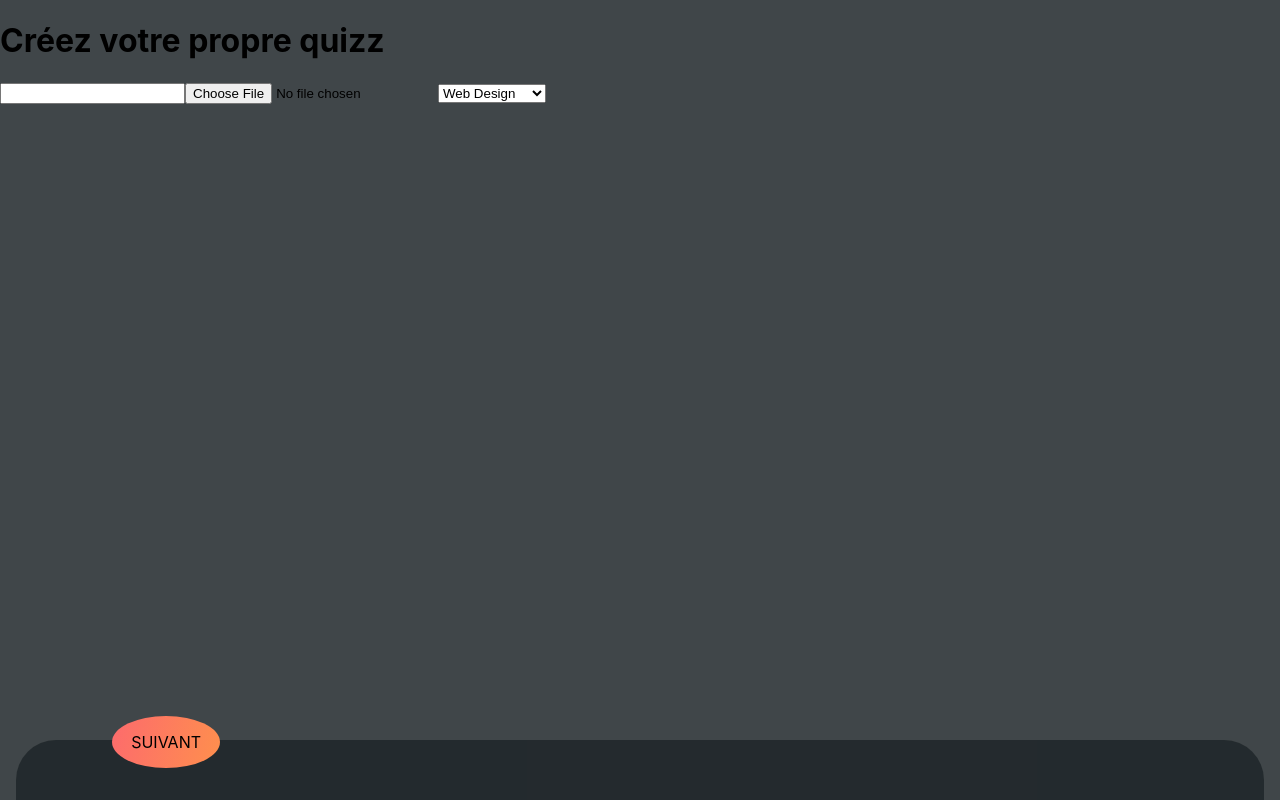
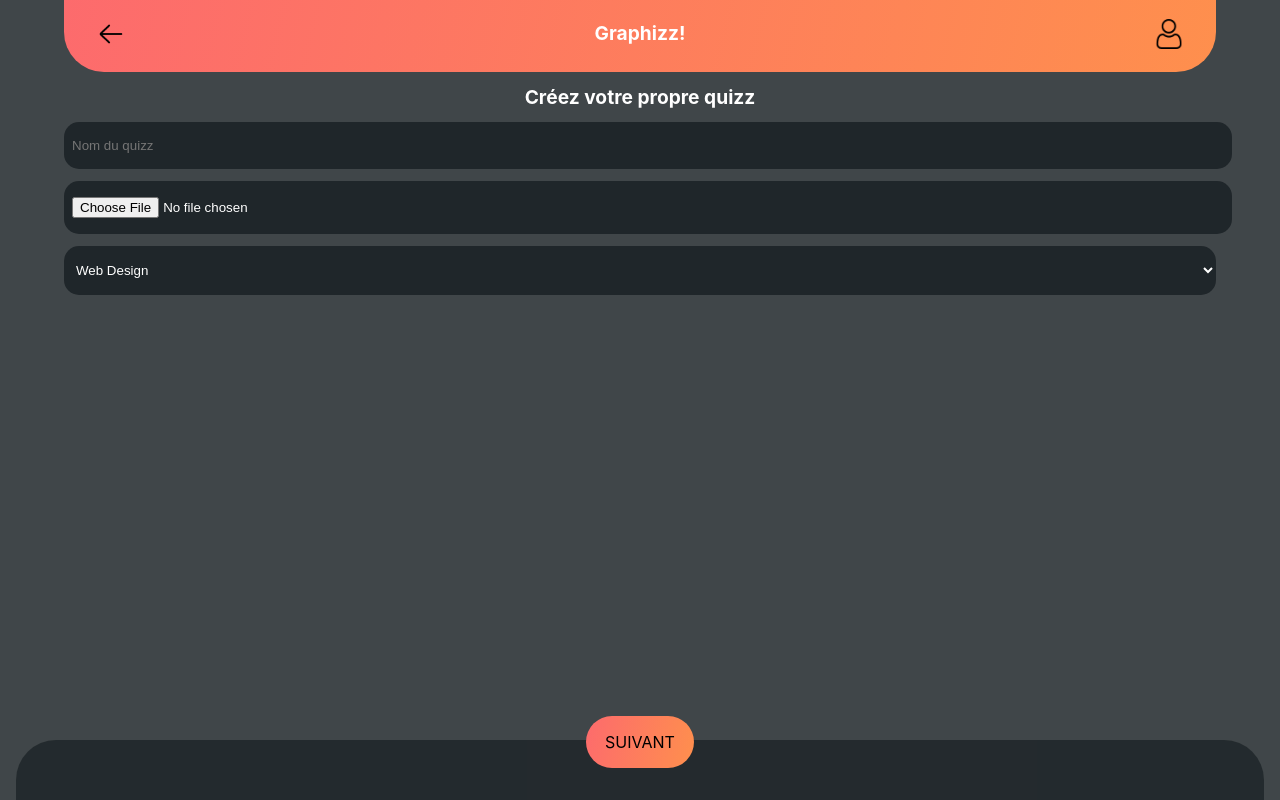
Before and after one commit to brieucfresnel/quizz, a React (Create React App) app in the folder front/: page /new_quizz in a window 1280 px wide. Built offline with nearby package versions, Linux system fonts and the light colour scheme.

Commit message:
start newquizzform design

```diff
--- a/front/src/App.css
+++ b/front/src/App.css
@@ -69,6 +69,24 @@ body {
     padding: 1rem;
     border-radius: 15px;
     color: #fff;
+    position: relative;
+}
+
+.quizzThumbnail-overlay {
+    position: absolute;
+    top: 0;right:0;bottom:0;left:0;
+    background-color: rgba(0, 0, 0, 0.5);
+    border-radius: 15px;
+}
+
+.quizzThumbnail-content {
+    z-index: 1;
+    font-weight: bold;
+    position: relative;
+}
+
+.quizzThumbnail-name {
+    font-size: 1rem;
 }
 
 .quizz-rating {
@@ -147,6 +165,8 @@ body {
     position: absolute;
     top:0;right:0;bottom:0;left:0;
     z-index: -1;
+    width: 100%;
+    height: 100%;
 }
 
 .quizz-header-content {
@@ -366,3 +386,73 @@ body {
     color: #fff;
     text-align: center;
 }
+
+/* NEW QUIZZ FORM */
+
+.newQuizzForm {
+    width: 90%;
+    margin: auto;
+}
+
+.newQuizzForm h1 {
+    color: #fff;
+    font-size: 1.2rem;
+    text-align: center;
+}
+
+.quizzInfoForm {
+    color:#FD6151;
+    margin: auto;
+    width: 100%;
+}
+
+.quizzInfoForm > * {
+    width: 100%;
+    padding: 1rem .5rem;
+    background-color: #1F262A;
+    border-radius: 15px;
+    margin-bottom: 12px;
+    border: 0;
+    color: #fff;
+}
+
+.quizzCategory {
+    color:#FD6151;
+    padding: .5rem;
+}
+
+.newQuizzForm .bot-bar .control-btn  {
+    border-radius: 100px;
+    margin: auto;
+}
+
+.newQuizzForm .choose-questionType {
+    text-align: center;
+    color: #fff;
+    font-size: 1.3rem;
+    font-weight: bold;
+    margin-top: 3rem;
+}
+
+.questionType-blocks {
+    display: flex;
+    margin-top: 3rem;
+}
+
+.newQuizzForm .questionType-block {
+    padding: 1rem;
+    background: rgba(31, 38, 42, 0.85);
+    margin-left: 1rem;
+    border-radius: 15px;
+    font-size: 1.2rem;
+}
+
+.newQuizzForm .questionType-block img {
+    margin-top: 1rem;
+    width: 30px;
+    height: auto;
+}
+
+.newQuizzForm .questionType-block:first-child {
+    margin-left: 0.
+}
--- a/front/src/components/NewQuizzForm.js
+++ b/front/src/components/NewQuizzForm.js
@@ -1,4 +1,5 @@
 import React, {useState} from 'react';
+import TopBar from './TopBar';
 
 export default function NewQuizzForm(props) {
 
@@ -9,9 +10,10 @@ export default function NewQuizzForm(props) {
         case 'quizzInfo':
             return (
                 <div className="newQuizzForm">
+                    <TopBar />
                     <h1>Créez votre propre quizz</h1>
                     <form className="quizzInfoForm">
-                        <input type="text" name="quizzName" required/>
+                        <input type="text" name="quizzName" placeholder="Nom du quizz" required/>
                         <input type="file" name="quizzImage" required/>
                         <select name="quizzCategory" required>
                             <option value="webdesign">Web Design</option>
@@ -21,7 +23,7 @@ export default function NewQuizzForm(props) {
                         </select>
                     </form>
                     <div className="bot-bar">
-                        <div className="control-btn">
+                        <div className="control-btn" onClick={(e) => setCurrPageTitle('questionType')}>
                             SUIVANT
                         </div>
                     </div>
@@ -32,13 +34,26 @@ export default function NewQuizzForm(props) {
             // show questions if there are any + delete btn
             // choose question type: video or text
             return (
+
                 <div className="newQuizzForm">
+                <TopBar />
                     <h1>Vos questions</h1>
                     <div className="choose-questionType">
                         <div>Quel type de question souhaitez-vous ajouter ?</div>
-                        <div className="questionType-block">
-                            <div>Question textuelle</div>
-                            <img src={process.env.PUBLIC_URL + "/img/icons/icon_search.png"}/>
+                        <div className="questionType-blocks">
+                            <div className="questionType-block">
+                                <div>Question textuelle</div>
+                                <img src={process.env.PUBLIC_URL + "/img/icons/icon_text.png"}/>
+                            </div>
+                            <div className="questionType-block">
+                                <div>Question textuelle</div>
+                                <img src={process.env.PUBLIC_URL + "/img/icons/icon_play_2.png"}/>
+                            </div>
+                        </div>
+                    </div>
+                    <div className="bot-bar">
+                        <div className="control-btn" onClick={(e) => setCurrPageTitle('textQuestion')}>
+                            SUIVANT
                         </div>
                     </div>
                 </div>
@@ -49,6 +64,7 @@ export default function NewQuizzForm(props) {
             return (
                 <div className="newQuizzForm">
                     <h1>Question 1</h1>
+                    textQuestion
                 </div>
             );
             break;
--- a/front/src/components/QuizzLauncher.js
+++ b/front/src/components/QuizzLauncher.js
@@ -4,6 +4,7 @@ import TopBar from './TopBar';
 import BotBar from './BotBar';
 
 export default function QuizzLauncher(props) {
+
 
     return (
         <div className="quizz-wrapper">
@@ -30,7 +31,7 @@ export default function QuizzLauncher(props) {
 
             <div className="quizz-info">
                 <h1 className="quizz-name">{props.quizzName}</h1>
-                <div className="quizz-author">Créé par {props.quizzInfo.creator_id}</div>
+                <div className="quizz-author">Créé par {props.creator_name}</div>
             </div>
 
             <div className="quizz-leaderboard">
--- a/front/src/components/QuizzManager.js
+++ b/front/src/components/QuizzManager.js
@@ -12,6 +12,7 @@ export default function QuizzManager(props) {
     let [questions, setQuestions] = useState({});
     let [answers, setAnswers] = useState([]);
     let [quizzInfo, setQuizzInfo] = useState({});
+    let [creatorName, setCreatorName] = useState('Loading...');
     let [showQuizz, setShowQuizz] = useState(false);
 
     async function getQuestions() {
@@ -26,10 +27,15 @@ export default function QuizzManager(props) {
         setAnswers((await axios.get('http://localhost:8000/answers/'+props.match.params.id)).data);
     }
 
+    async function getCreatorName() {
+        setCreatorName((await axios.get('http://localhost:8000/user/'+quizzInfo.creator_id)).data);
+    }
+
     useEffect(() => {
         getQuestions();
         getQuizzInfo();
         getAnswers();
+        getCreatorName();
     }, []);
 
     let quizzName = "Loading...";
@@ -40,11 +46,11 @@ export default function QuizzManager(props) {
 
     if(!showQuizz) {
         return (
-            <QuizzLauncher quizzName={quizzName} quizzInfo={quizzInfo} setShowQuizz={setShowQuizz}/>
+            <QuizzLauncher creatorName={creatorName} quizzName={quizzName} quizzInfo={quizzInfo} setShowQuizz={setShowQuizz}/>
         );
     } else {
         return (
-            <Quizz quizzInfo={quizzInfo} questions={questions} answers={answers}/>
+            <Quizz creatorName={creatorName} quizzInfo={quizzInfo} questions={questions} answers={answers}/>
         )
     }
 
--- a/front/src/components/QuizzThumbnail.js
+++ b/front/src/components/QuizzThumbnail.js
@@ -4,10 +4,13 @@ import {HTTP_SERVER_PORT_PICTURES} from '../constants.js';
 
 export default function QuizzThumbnail(props) {
     let bgImage = HTTP_SERVER_PORT_PICTURES + props.picture_url;
+    console.log('picture_url: ' + props.picture_url);
     return (
         <Link to={'/quizz/'+props.id} style={{ textDecoration: 'none' }}>
             <div className="quizzThumbnail-border">
                 <div className="quizzThumbnail" style={{backgroundImage: 'url('+bgImage+')'}}>
+                    <div className="quizzThumbnail-overlay"></div>
+                    <div className="quizzThumbnail-content">
                         <div className="quizzThumbnail-name">{props.name}</div>
                         <div className="quizz-rating">
                             <div className="rating-elt active"></div>
@@ -21,6 +24,7 @@ export default function QuizzThumbnail(props) {
                         </div>
                     </div>
                 </div>
+            </div>
         </Link>
     );
 }
```
Also changed, not shown: front/public/img/icons/icon_text.png (renamed from front/public/img/icons/text_color 2.png), 1 other file (tests, documents, lock files or other folders). Lines whose indentation alone changed are shown as unchanged.
